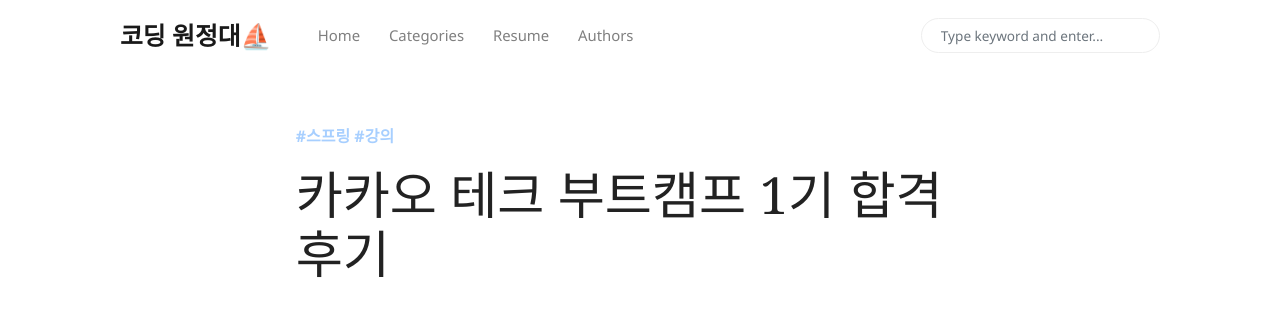
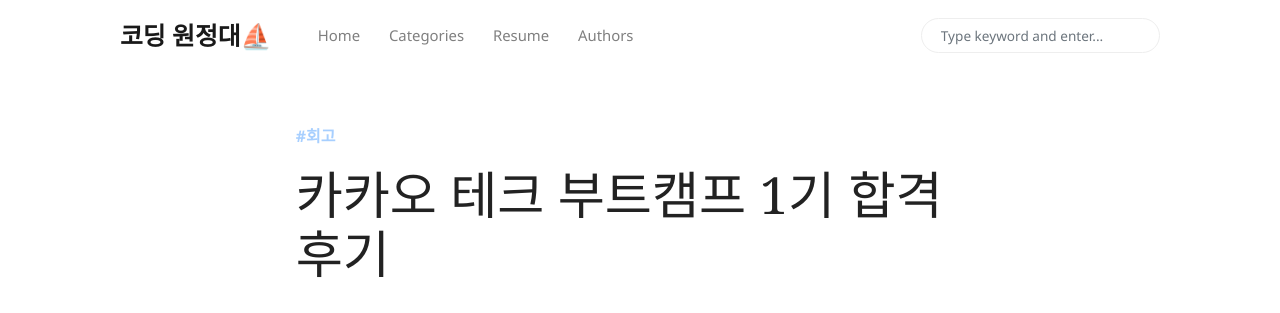
Before and after one commit to 1jeongg/1jeongg.github.io, a Jekyll site: the page built from _posts/2024-06-28-kakao-tech-bootcamp.md, in a window 1280 px wide and 900 px high. Shown: the top 313 px of the window. Built offline with Jekyll 4.4.1, drawn with Linux system fonts in a browser that asks for light colours; nearby versions of some CDN libraries; some web fonts are replaced; comment, search, counter and statistics services are not loaded.

```diff
--- a/_posts/2024-06-28-kakao-tech-bootcamp.md
+++ b/_posts/2024-06-28-kakao-tech-bootcamp.md
@@ -2,7 +2,7 @@
 layout: post
 title:  "카카오 테크 부트캠프 1기 합격 후기"
 author: 1jeongg
-categories: [ 스프링, 강의 ]
+categories: [ 회고 ]
 summary: 메일 수신 누락, 합격과 동시에 불합격, 최종합격과 합격포기
 tags:
 ---
```
Also changed, not shown: _posts/2024-07-01-2024-06-retrospect.md (+0 -4 lines).
